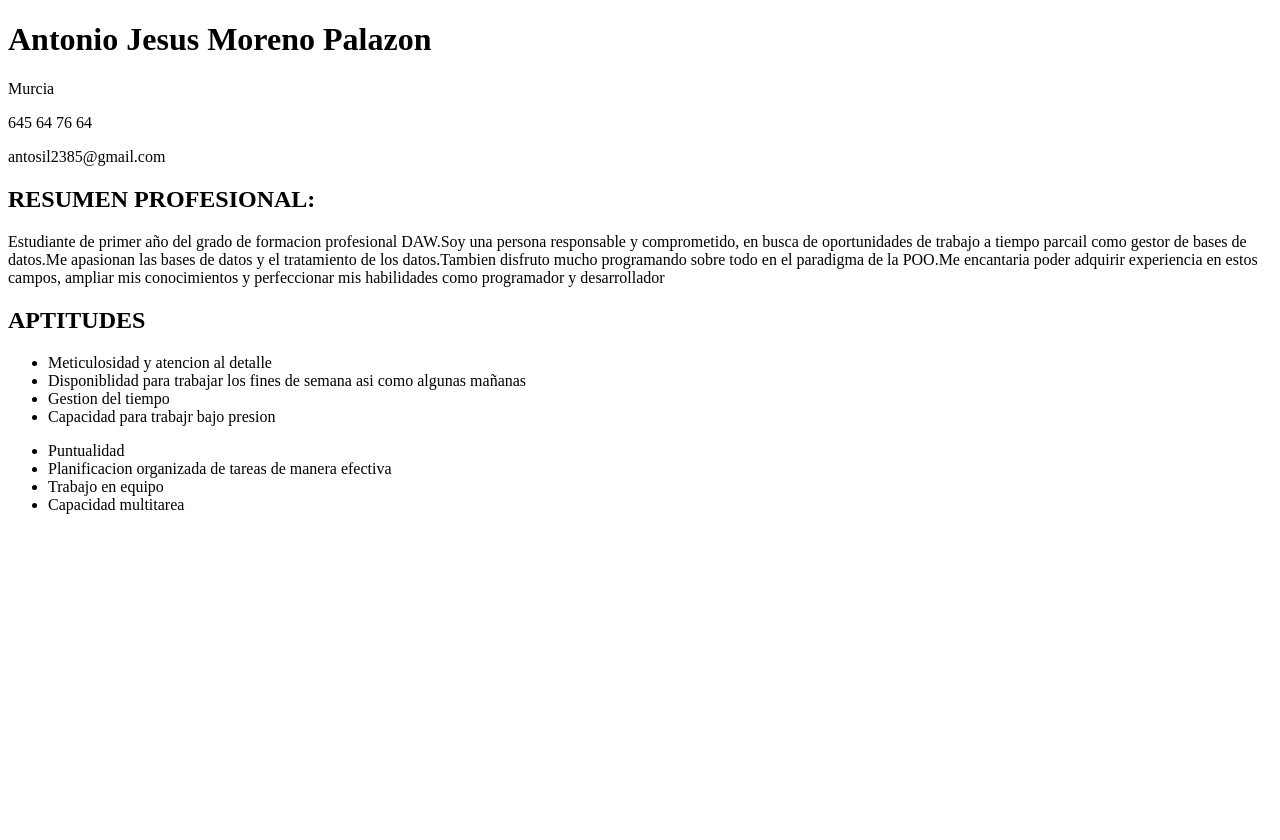
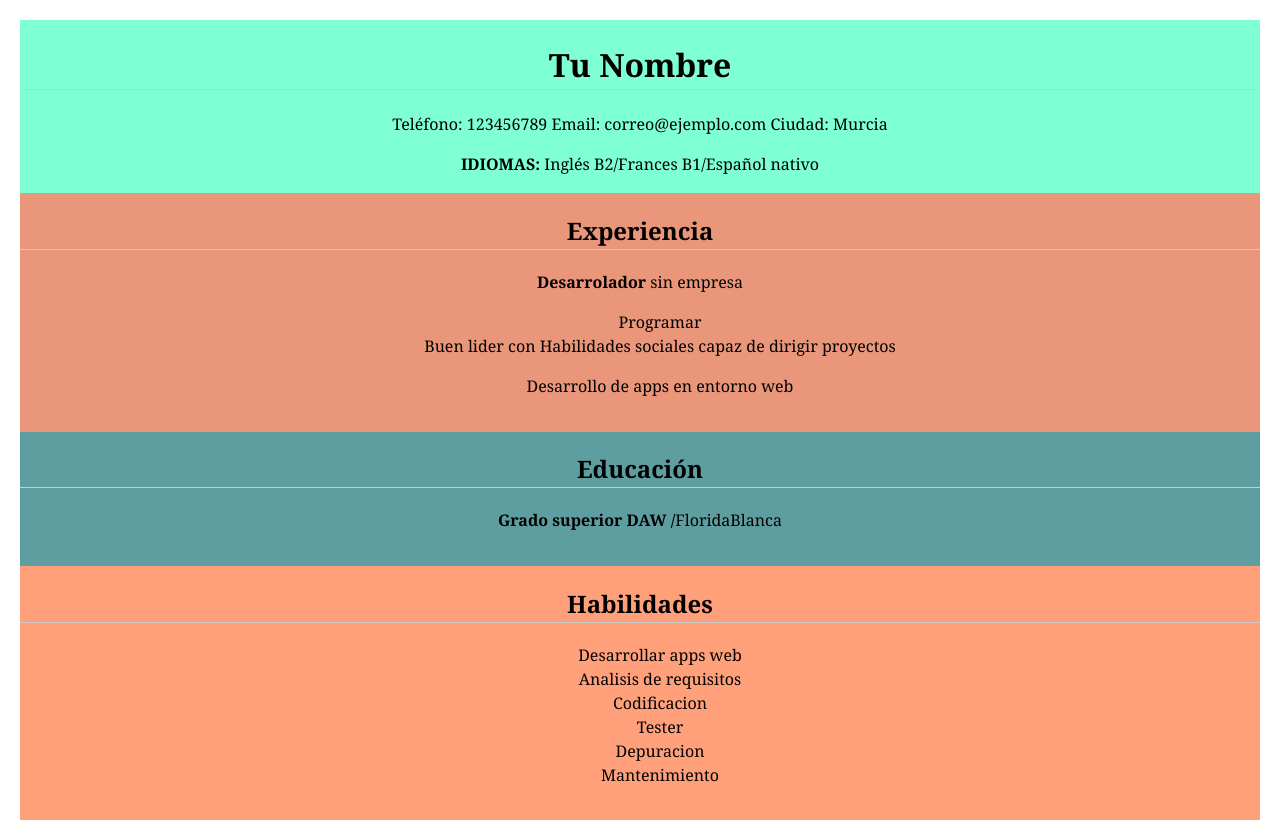
Before and after one commit to 5468510-Tosil/5468510-Tosil.github.io, a plain HTML site: page index.html in a window 1280 px wide. Before the commit the page ends 800 px from the top, so only its background shows below. Drawn offline with Linux system fonts and the light colour scheme.

Commit message:
Curriculum

```diff
--- a/Curriculum.css
+++ b/Curriculum.css
@@ -0,0 +1,33 @@
+body {
+font-family: Georgia, 'Times New Roman', Times, serif;
+line-height: 1.5;
+margin: auto;
+padding: 20px;
+text-align: center;
+display: flex;
+flex-direction: column;
+height: 100vh;
+}
+h1, h2 {
+border-bottom: 1px solid #ccc;
+}
+
+.header{
+    background-color: aquamarine;
+    flex-grow: 1;
+}
+.Middle{
+    background-color: darksalmon;
+    flex-grow: 1;
+}
+.Middle-footer{
+    background-color: cadetblue;
+    flex-grow: 1;
+}
+.footer{
+    background-color: lightsalmon;
+    flex-grow: 1;
+}
+li{
+    list-style: none;
+}
--- a/index.html
+++ b/index.html
@@ -1,36 +1,44 @@
 <!DOCTYPE html>
-<html lang="en">
+<html>
 <head>
     <meta charset="UTF-8">
-    <meta name="viewport" content="width=device-width, initial-scale=1.0">
-    <title>Curriculum vitae</title>
+    <title>Mi Currículum</title>
     <link rel="stylesheet" href="Curriculum.css">
 </head>
 <body>
-    <h1>Antonio Jesus Moreno Palazon</h1>
 
-    <p>Murcia</p>
+    <div class="header">
+    <h1>Tu Nombre</h1>
+    <p>Teléfono: 123456789 Email: correo@ejemplo.com Ciudad: Murcia</p>
+    <li><strong>IDIOMAS: </strong>Inglés B2/Frances B1/Español nativo</li>
+    </div>
+    <div class="Middle">
+    <h2>Experiencia</h2>
+    <p><strong>Desarrolador </strong> sin empresa</p>
+    <ul>
+        <li>Programar</li>
+        <li>Buen lider con Habilidades sociales capaz de dirigir proyectos</li>
+    </ul>
 
-    <p>645 64 76 64</p>
+    <ul>
+        <li>Desarrollo de apps en entorno web</li>
+    </ul>
+    </div>
+    <div class="Middle-footer">
+    <h2>Educación</h2>
+    <p><strong>Grado superior DAW /</strong>FloridaBlanca</p>
+    </div>
+    <div class="footer">
+    <h2>Habilidades</h2>
+    <ul>
+        <li>Desarrollar apps web</li>
+        <li>Analisis de requisitos</li>
+        <li>Codificacion</li>
+        <li>Tester</li>
+        <li>Depuracion</li>
+        <li>Mantenimiento</li>
+    </ul>
+    </div>
 
-    <p>antosil2385@gmail.com</p>
-
-    <h2>RESUMEN PROFESIONAL: </h2>
-
-    <p>Estudiante de primer año del grado de formacion profesional DAW.Soy una persona responsable y comprometido, en busca de oportunidades de trabajo a tiempo parcail como gestor de bases de datos.Me apasionan las bases de datos y el tratamiento de los datos.Tambien disfruto mucho programando sobre todo en el paradigma de la POO.Me encantaria poder adquirir experiencia en estos campos, ampliar mis conocimientos y perfeccionar mis habilidades como programador y desarrollador</p>
-
-    <h2>APTITUDES</h2>
-    <ul>
-        <li>Meticulosidad y atencion al detalle</li>
-        <li>Disponiblidad para trabajar los fines de semana asi como algunas mañanas</li>
-        <li>Gestion del tiempo</li>
-        <li>Capacidad para trabajr bajo presion</li>
-    </ul>
-    <ul>
-        <li>Puntualidad</li>
-        <li>Planificacion organizada de tareas de manera efectiva</li>
-        <li>Trabajo en equipo</li>
-        <li>Capacidad multitarea</li>
-    </ul>
 </body>
 </html>
```
